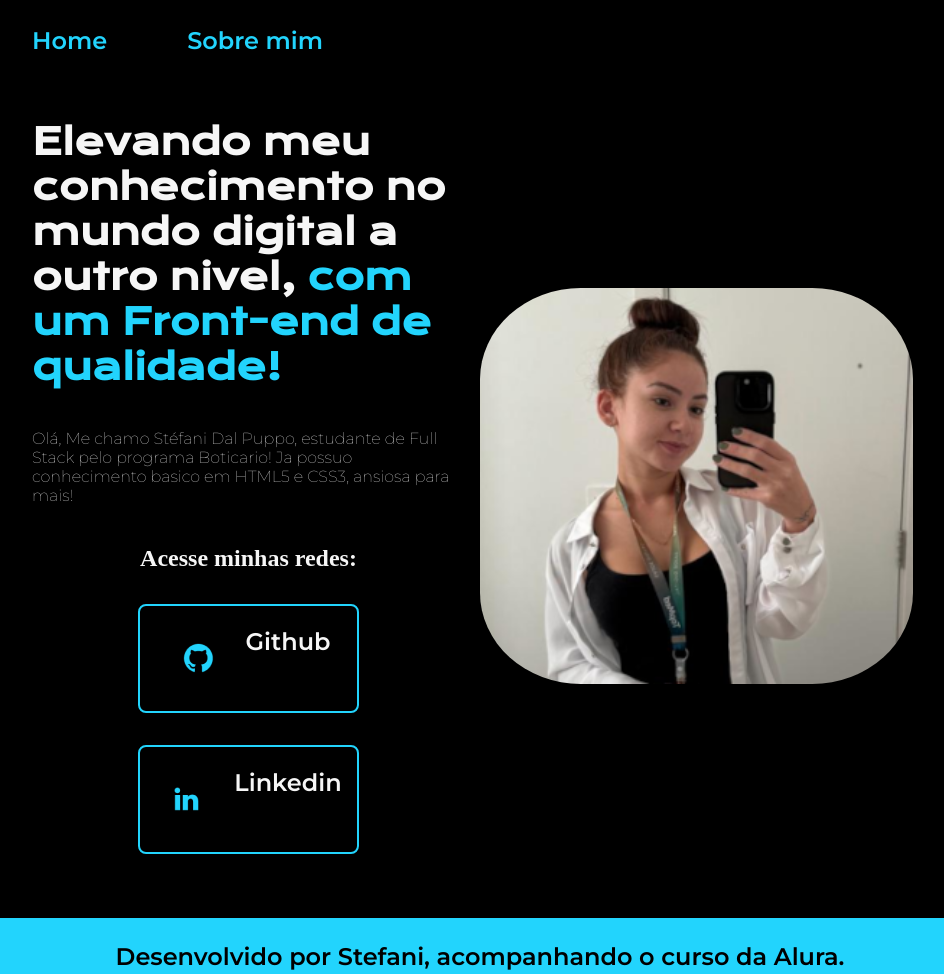
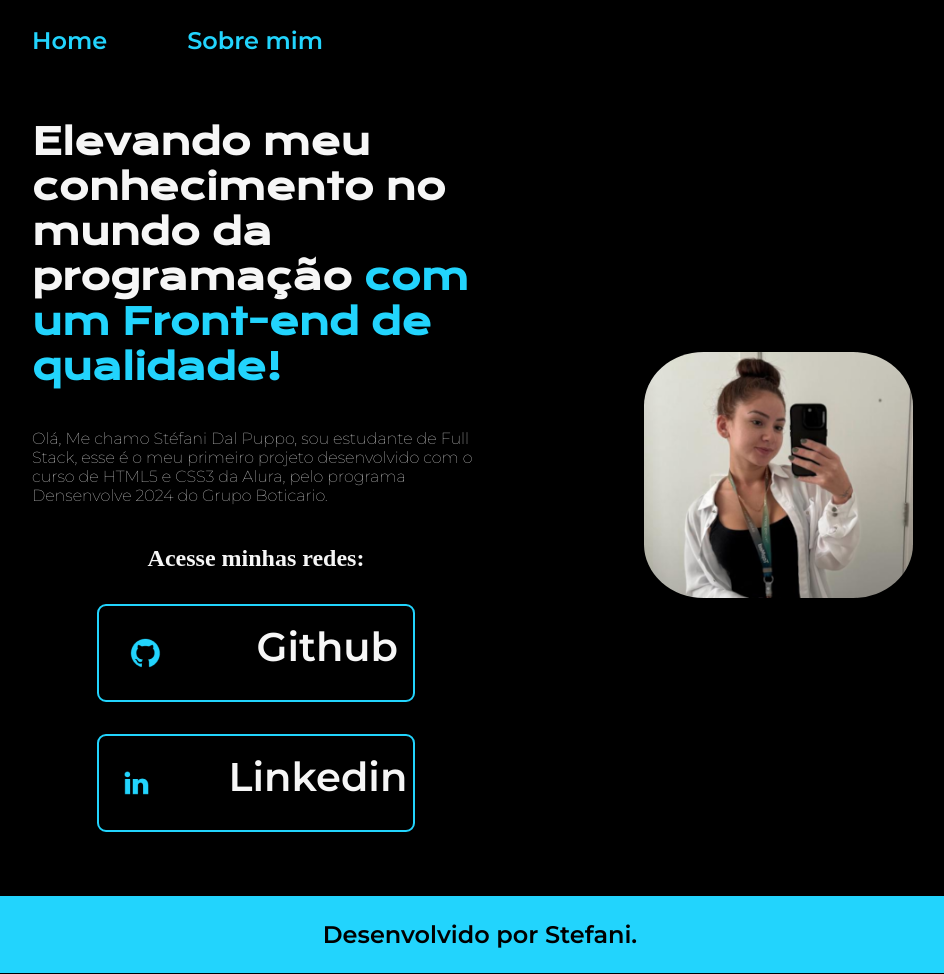
Before and after one commit to oisteef/portfolio, a plain HTML site: page index.html in a window 1280 px wide. Shown: the whole page, without its empty margins (160-1104 px from the left). Drawn offline with nearby package versions, Linux system fonts and the light colour scheme.

Commit message:
alterações finais

```diff
--- a/estilos/style.css
+++ b/estilos/style.css
@@ -89,15 +89,15 @@ img {
 
 .apresentacao__links__navegacao {
     display: flex;
-    justify-content: center;
-    gap: 16px;
+    justify-content: space-around;
+    gap: 50px;
     border: 2px solid var(--cor-terciaria);
-    width: 50%;
-    text-align: center;
-    border-radius: 8px;
-    font-size: 1.5rem;
+    width: 70%;
+    text-align: auto;
+    border-radius: 9px;
+    font-size: 2.5rem;
     font-weight: 600;
-    padding: 21.5px 0;
+    padding: 16px 0;
     text-decoration: none;
     color: var(--cor-secundaria);
     font-family: var(--fonte-segundaria);
@@ -105,7 +105,7 @@ img {
 }
 
 .apresentacao__imagem {
-    width: 50%;
+    width: 30%;
 }
 
 
--- a/index.html
+++ b/index.html
@@ -16,8 +16,8 @@
     </header>
     <main class="apresentacao">
         <section class="apresentacao__conteudo">
-            <h1 class="apresentacao__conteudo__titulo"> Elevando meu conhecimento no mundo  digital a outro nivel, <strong class="titulo-destaque"> com um Front-end de qualidade!</strong></h1>
-            <p class="apresentacao__conteudo__texto">Olá, Me chamo Stéfani Dal Puppo, estudante de Full Stack pelo programa Boticario! Ja possuo conhecimento basico em HTML5 e CSS3, ansiosa para mais! </p>
+            <h1 class="apresentacao__conteudo__titulo"> Elevando meu conhecimento no mundo da programação <strong class="titulo-destaque"> com um Front-end de qualidade!</strong></h1>
+            <p class="apresentacao__conteudo__texto">Olá, Me chamo Stéfani Dal Puppo, sou estudante de Full Stack, esse é o meu primeiro projeto desenvolvido com o curso de HTML5 e CSS3 da Alura, pelo programa Densenvolve 2024 do Grupo Boticario. </p>
             <div class="apresentacao__links">
                 <h2 apresentacao__links__subtitulo>Acesse minhas redes:</h2>
                 <a class="apresentacao__links__navegacao" href="https://github.com/oisteef">
@@ -31,7 +31,7 @@
         <img class="apresentacao__imagem" src="imagens/stefani.png" alt="foto de Stefani">
     </main>
     <footer class="rodape">
-        <p>Desenvolvido por Stefani, acompanhando o curso da Alura.</p>
+        <p>Desenvolvido por Stefani.</p>
     </footer>
 </body>
 </html>
```
Also changed, not shown: about.html (+3 -1 lines).
